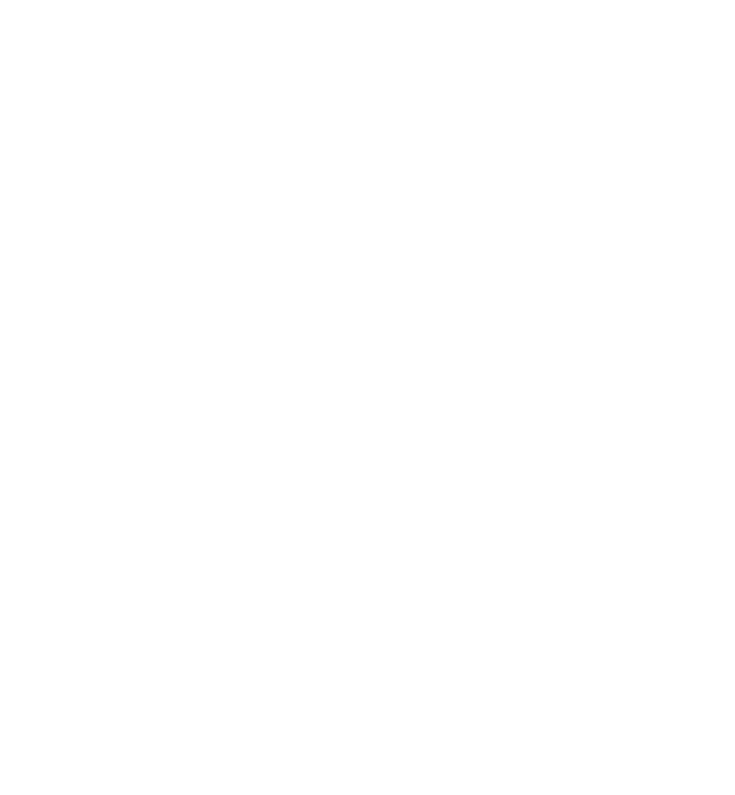
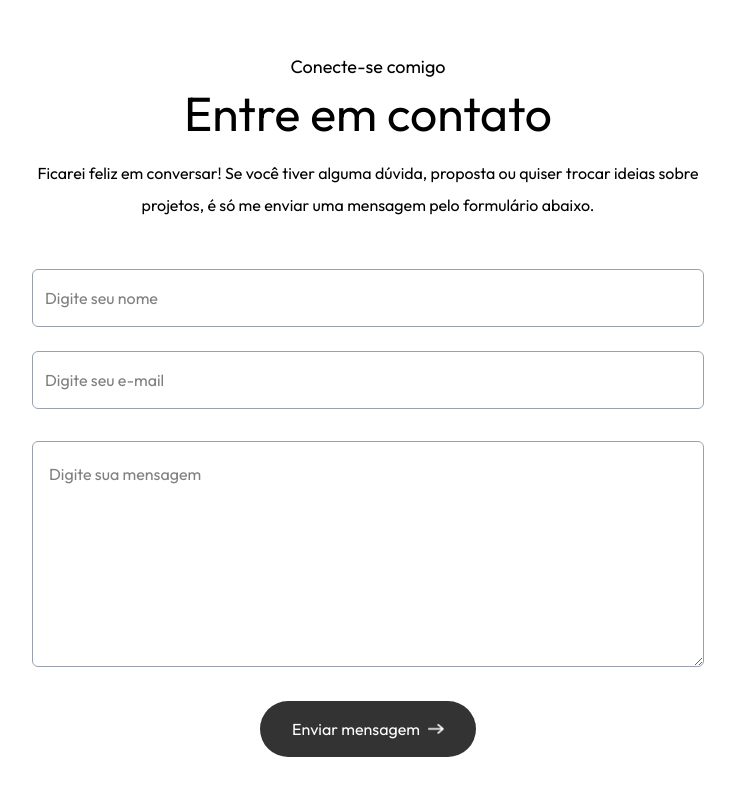
Before and after one commit to desousam/sousa-portfolio, a Next.js app: page / in a window 1280 px wide. Shown: the part 7270-8065 px from the top of the page, without its empty margins (272-1007 px from the left). Before the commit the page ends 7283 px from the top, so only its background shows below. Built offline with nearby package versions, Linux system fonts and the light colour scheme; a web font is replaced by a local one.

Commit message:
Update Contact

```diff
--- a/app/components/Contact.jsx
+++ b/app/components/Contact.jsx
@@ -1,12 +1,51 @@
-import React from 'react'
+import { assets } from '@/assets/assets'
+import Image from 'next/image'
+import React, { useState } from 'react'
 
 const Contact = () => {
+
+    const [result, setResult] = useState("");
+
+    const onSubmit = async (event) => {
+    event.preventDefault();
+    setResult("Sending....");
+    const formData = new FormData(event.target);
+
+    formData.append("access_key", "YOUR_ACCESS_KEY_HERE");
+
+    const response = await fetch("https://api.web3forms.com/submit", {
+      method: "POST",
+      body: formData
+    });
+
+    const data = await response.json();
+
+    if (data.success) {
+      setResult("Form Submitted Successfully");
+      event.target.reset();
+    } else {
+      console.log("Error", data);
+      setResult(data.message);
+    }
+  };
+
   return (
     <div id='contact' className='w-full px-[12%] py-10 scroll-mt-20 bg-[url("/footer-bg-color.png")] bg-no-repeat bg-center'>
       <h4 className='text-center mb-2 text-lg'>Conecte-se comigo</h4>
       <h2 className='text-center text-5xl'>Entre em contato</h2>
       <p className='text-center max-w-2xl mx-auto mt-5 mb-12'>Ficarei feliz em conversar! Se você tiver alguma dúvida, proposta ou quiser trocar ideias sobre projetos, é só me enviar uma mensagem pelo formulário abaixo.</p>
+
+      <form onSubmit={onSubmit} className='max-w-2xl mx-auto'>
+        <div className='grid grid-cols-auto gap-6 mt-10 mb-8'>
+          <input type="text" placeholder='Digite seu nome' required className='flex-1 p-3 outline-none border-[0.5px] border-gray-400 rounded-md bg-white' name='name'/>
+          <input type="email" placeholder='Digite seu e-mail' required className='flex-1 p-3 outline-none border-[0.5px] border-gray-400 rounded-md bg-white' name='email'/>
+        </div>
+          <textarea rows="6" placeholder='Digite sua mensagem' required className='w-full p-4 outline-none border-[0.5px] border-gray-400 rounded-md bg-white mb-6' name='message'></textarea>
+        <button type='submit' className='py-3 px-8 w-max flex items-center justify-between gap-2 bg-black/80 text-white rounded-full mx-auto hover:bg-black duration-500'>Enviar mensagem <Image src={assets.right_arrow_white} alt='' className='w-4'/></button>
+        <p className='mt-4'>{result}</p>
+      </form>
     </div>
+
   )
 }
 
--- a/app/page.js
+++ b/app/page.js
@@ -1,5 +1,6 @@
 'use client'
 import About from "./components/About";
+import Contact from "./components/Contact";
 import Header from "./components/Header";
 import Navbar from "./components/Navbar";
 import Services from "./components/Services";
@@ -13,6 +14,7 @@
       <About />
       <Services />
       <Work />
+      <Contact />
     </>
   );
 }
```
